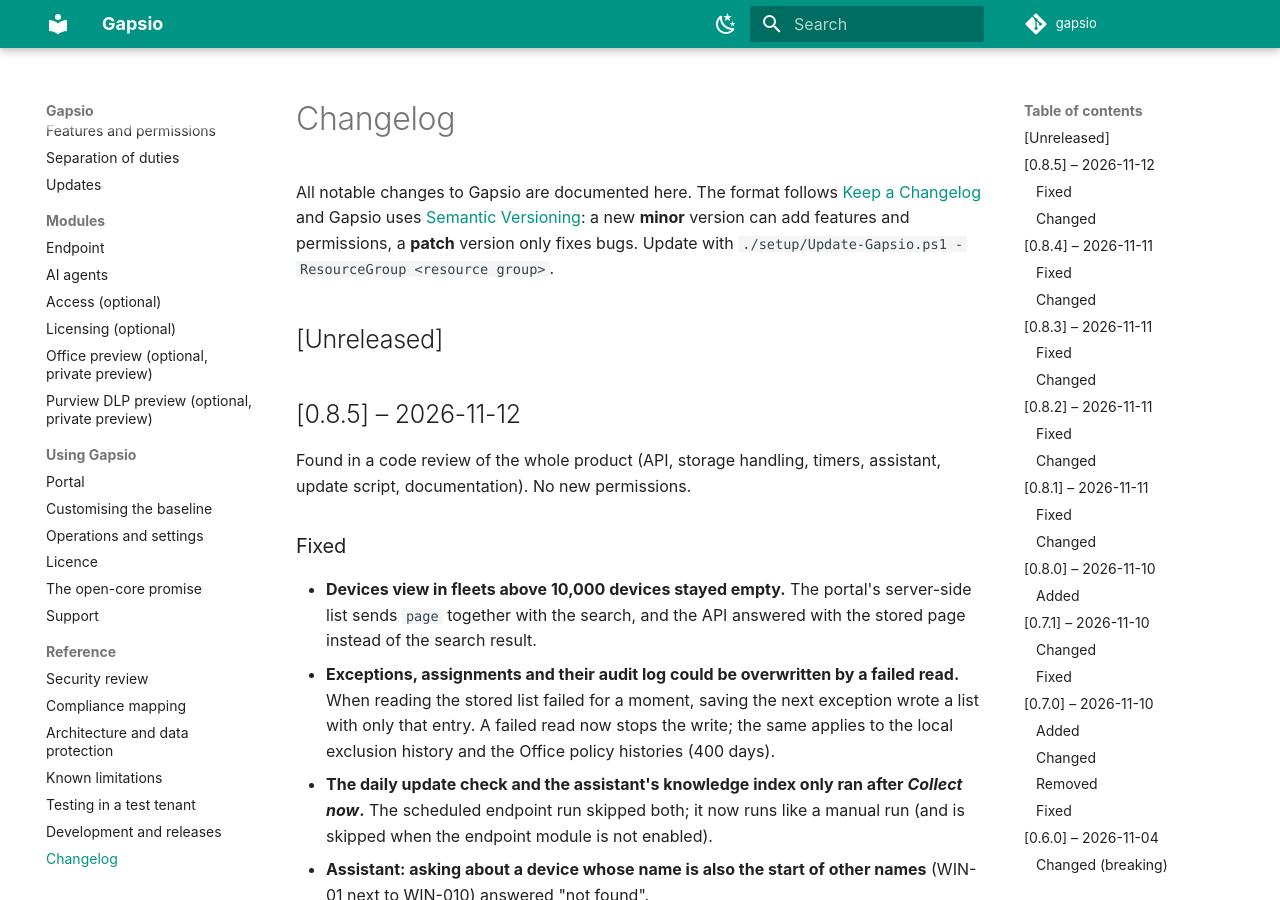
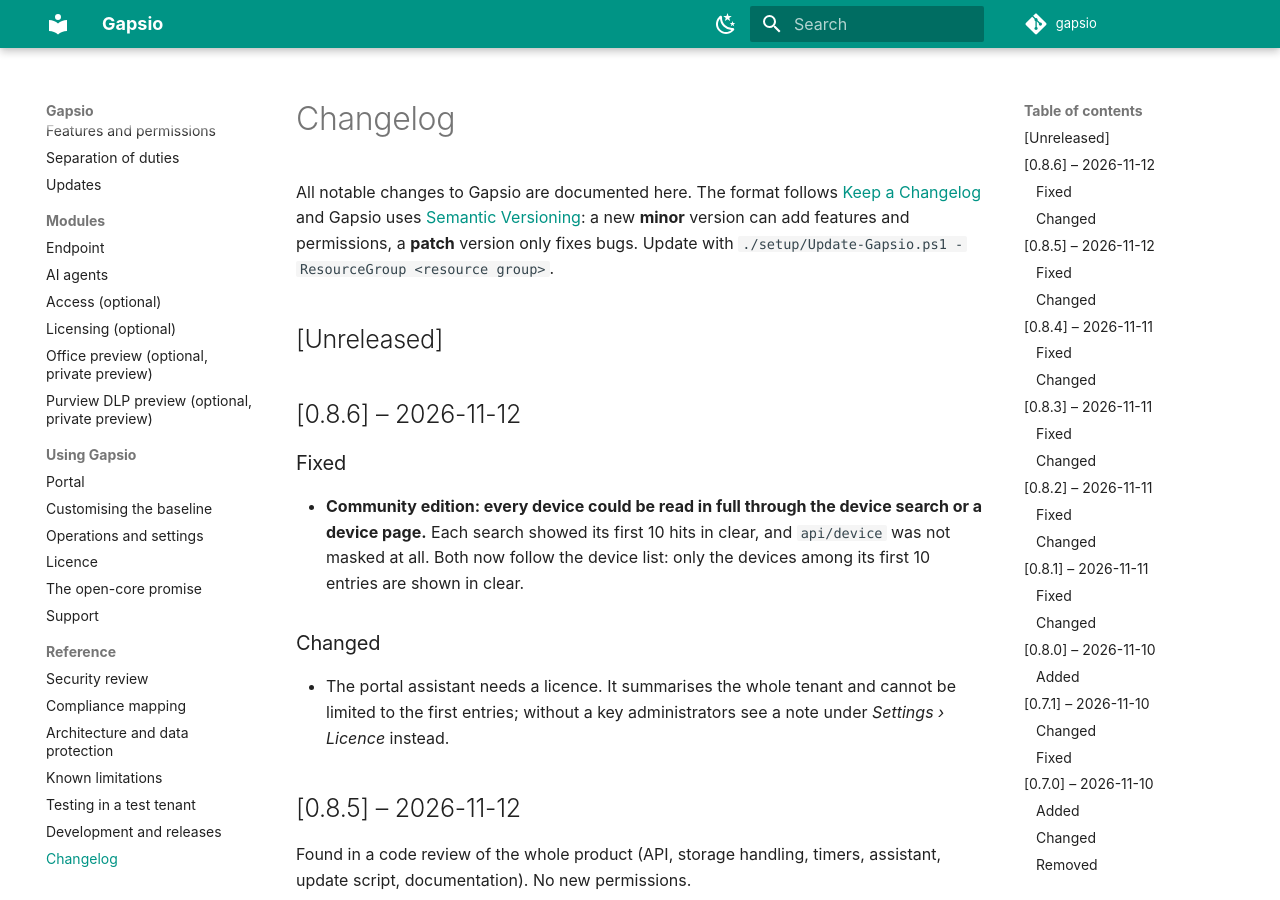
Before and after one commit to dominikhoefling/gapsio, an MkDocs documentation site: the page built from docs/changelog.md, in a window 1280 px wide and 900 px high. Built offline with MkDocs 1.6.1 and Material for MkDocs 9.7.7, drawn with Linux system fonts in a browser that asks for light colours; comment, search, counter and statistics services are not loaded.

Commit message:
Community edition: mask device search and device pages, assistant needs a licence (0.8.6)
The device search showed the first 10 hits of every search in clear and
api/device was not masked, so every device could be read without a licence.
Both now follow the device list: only the devices among its first entries are
shown in clear. The assistant summarises the whole tenant and cannot be cut to
the first entries; without a licence the portal shows a note instead.

Signed-off-by: Dominik Höfling <dominik.hoefling@outlook.com>

```diff
--- a/CHANGELOG.md
+++ b/CHANGELOG.md
@@ -5,6 +5,17 @@ and Gapsio uses [Semantic Versioning](https://semver.org/): a new **minor** vers
 a **patch** version only fixes bugs. Update with `./setup/Update-Gapsio.ps1 -ResourceGroup <resource group>`.
 
 ## [Unreleased]
+
+## [0.8.6] – 2026-11-12
+
+### Fixed
+- **Community edition: every device could be read in full through the device search or a device page.** Each search
+  showed its first 10 hits in clear, and `api/device` was not masked at all. Both now follow the device list: only the
+  devices among its first 10 entries are shown in clear.
+
+### Changed
+- The portal assistant needs a licence. It summarises the whole tenant and cannot be limited to the first entries;
+  without a key administrators see a note under *Settings › Licence* instead.
 
 ## [0.8.5] – 2026-11-12
 
```
Also changed, not shown: docs/installation.md (+1 -1 lines), docs/licensing.md (+5 -0 lines), src/functionapp/config/knowledge/installation.md (+1 -1 lines), src/functionapp/config/knowledge/licence.md (+5 -0 lines), 5 other files.
